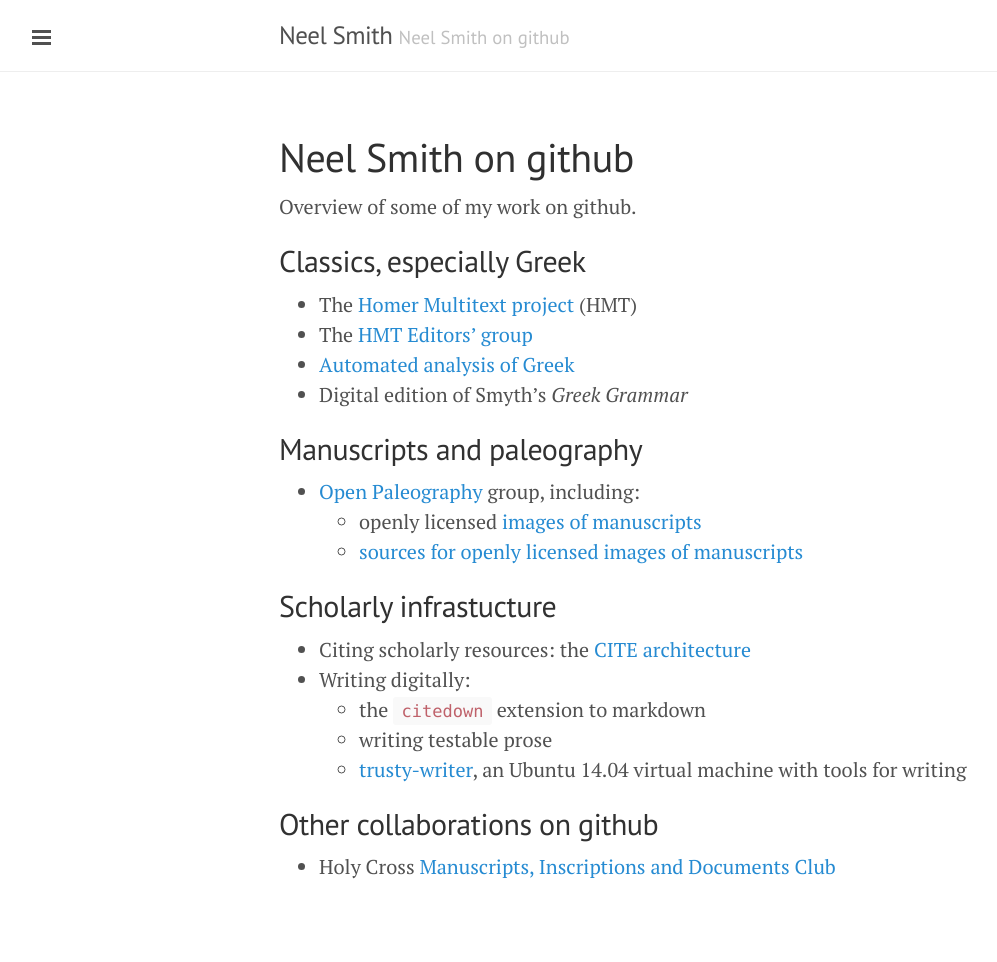
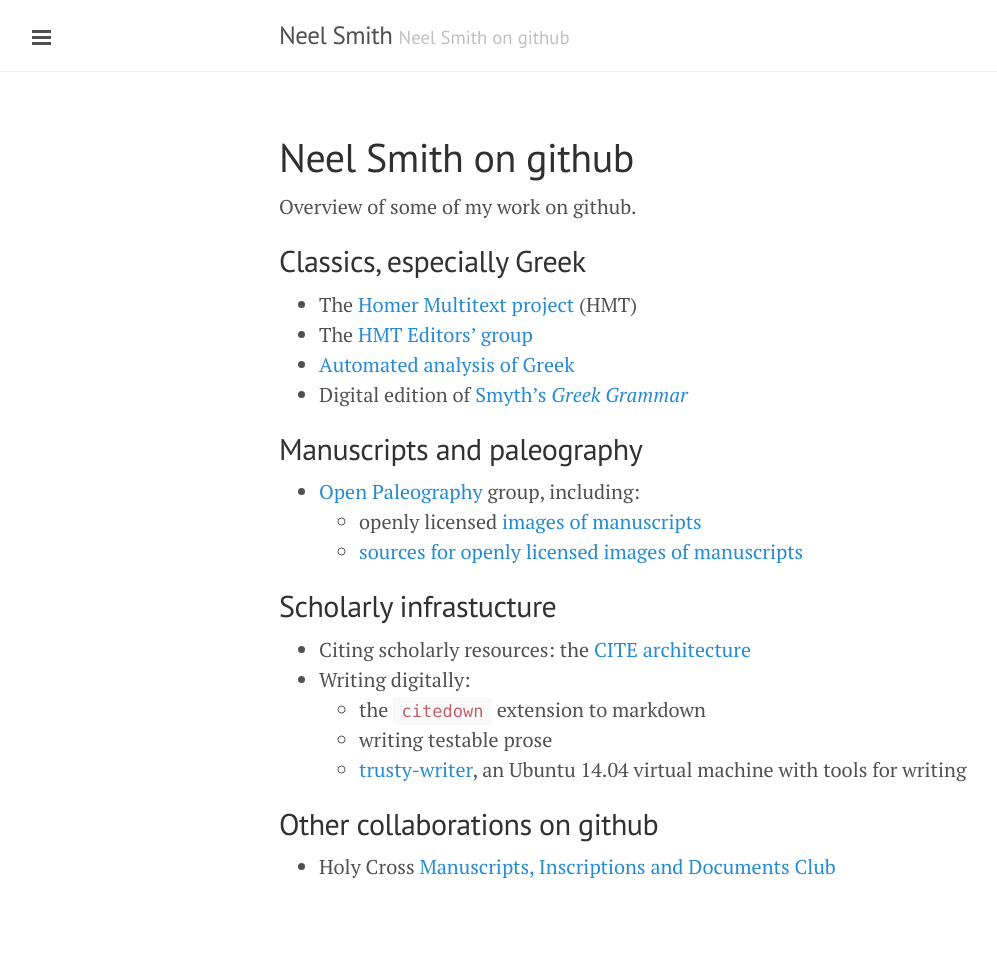
Before and after one commit to neelsmith/neelsmith.github.io, a Jekyll site: the page built from index.md, in a window 1280 px wide. Shown: the whole page, without its empty margins (1-998 px from the left). Built offline with Jekyll 4.4.1, drawn with Linux system fonts in a browser that asks for light colours; Markdown is read by kramdown in place of the engine named in the settings; part of the change alters nothing that is shown.

```diff
--- a/index.md
+++ b/index.md
@@ -11,8 +11,7 @@ Overview of some of my work on github.
 - The [Homer Multitext project](http://homermultitext.github.io/) (HMT)
 - The [HMT Editors' group](http://hmteditors.github.io/)
 - [Automated analysis of Greek](http://neelsmith.github.io/greeklang/)
-- Digital edition of Smyth's *Greek Grammar*
-
+- Digital edition of [Smyth's *Greek Grammar*](http://neelsmith.github.io/smyth/)
 
 ## Manuscripts and paleography ##
 
```
